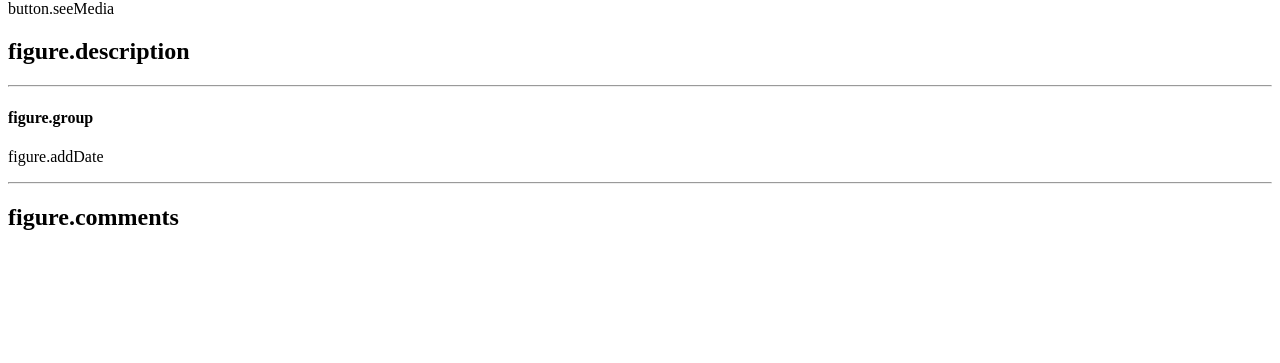
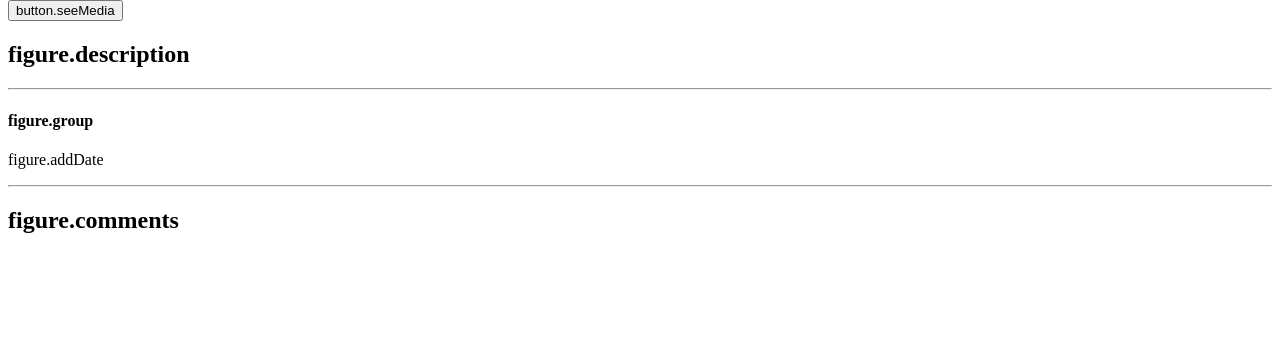
Before and after one commit to d4rkstrife/P6_SnowTricks, a Symfony app: template templates/figure/figure.html.twig in a window 1280 px wide. Shown: the part 437-800 px from the top of the page. Run offline with Twig, Linux system fonts and the light colour scheme; the template is opened without the code that fills it, so the values that code supplies are empty; some libraries are stand-ins or nearby versions.

Commit message:
button to show medias

```diff
--- a/templates/figure/figure.html.twig
+++ b/templates/figure/figure.html.twig
@@ -63,7 +63,7 @@
 		<h1>{{ figure.name | capitalize}}</h1>
 
 	</div>
-	<a class="see-media-button">{{'button.seeMedia'|trans}}</a>
+	<button type="button" class="see-media-button">{{'button.seeMedia'|trans}}</button>
 	<div class="trick-page-mid">
 		{% for video in figure.relatedVideos %}
 			{{ video.link | raw}}
```
